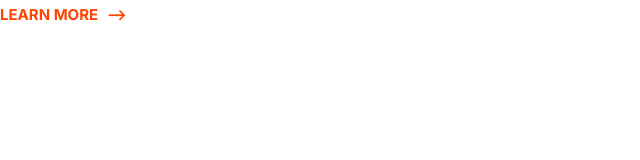
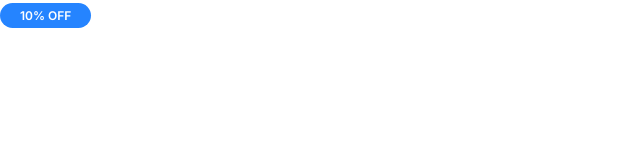
Before and after one commit to thepoojajain/Cloud_Website, a plain HTML site: page index.html in a window 1280 px wide. Shown: the whole page, without its empty margins (0-640 px from the left). Drawn offline with Linux system fonts and the light colour scheme.

Commit message:
Created Badges

```diff
--- a/CSS/styles.css
+++ b/CSS/styles.css
@@ -85,3 +85,34 @@ a {
     font-size: 1.5rem;
   }
 }
+
+/* badges */
+.badge {
+  border-radius: 20px;
+  color: #fff;
+  font-size: 2rem;
+  font-weight: 600;
+  padding: 0.5rem 2rem;
+  text-transform: uppercase;
+  white-space: nowrap;
+}
+.badge--primary {
+  background-color: var(--color-primary);
+}
+
+.badge--secondary {
+  background-color: var(--color-secondary);
+}
+
+.badge--small {
+  font-size: 1.6rem;
+}
+
+@media screen and (min-width: 1024px) {
+  .badge {
+    font-size: 1.5rem;
+  }
+  .badge--small {
+    font-size: 1.2rem;
+  }
+}
--- a/index.html
+++ b/index.html
@@ -10,11 +10,11 @@
     <link rel="preconnect" href="https://fonts.googleapis.com" />
     <link rel="preconnect" href="https://fonts.gstatic.com" crossorigin />
     <link
-      href="https://fonts.googleapis.com/css2?family=Inter:wght@400;700&display=swap"
+      href="https://fonts.googleapis.com/css2?family=Inter:wght@400;600;700&display=swap"
       rel="stylesheet"
     />
   </head>
   <body>
-    <a href="#" class="link-arrow">LEARN MORE </a>
+    <span class="badge badge--primary badge--small">10% off</span>
   </body>
 </html>
```
Also changed, not shown: CSS/Components/badges.html (added, +4 -0 lines).
